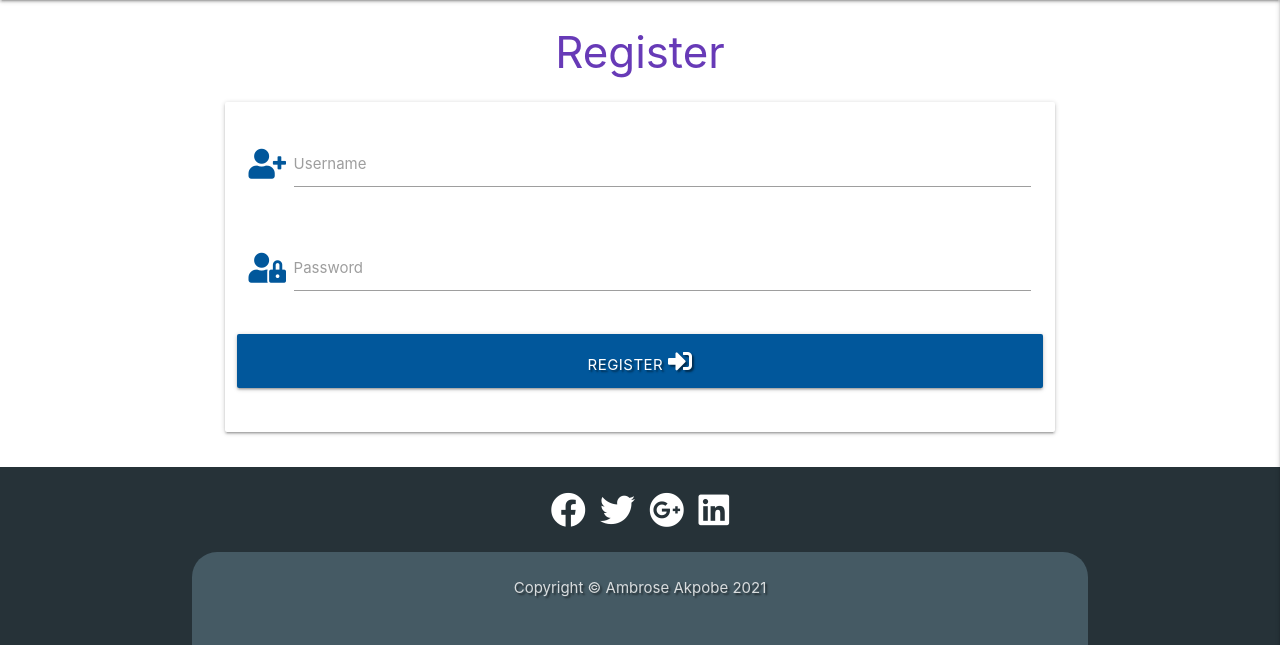
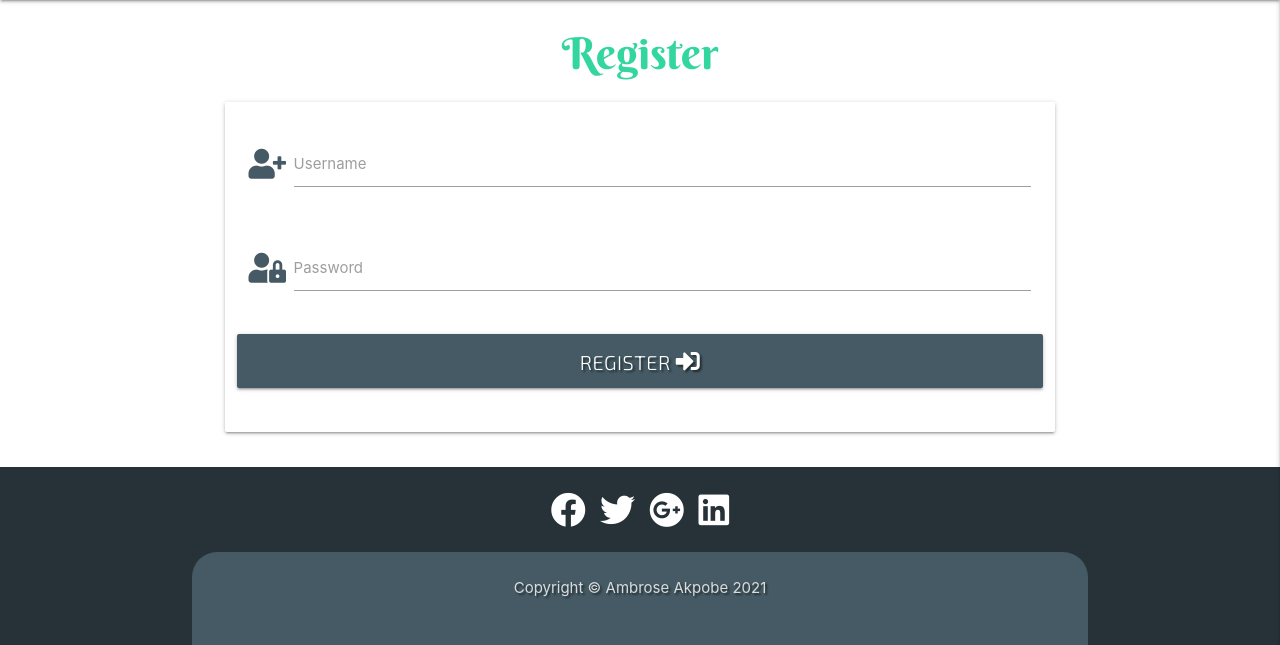
Before and after one commit to Rozdandy/africadelishms3, a Flask app: page /register in a window 1280 px wide. Shown: the part 172-817 px from the top of the page. Run offline with Flask 2, Linux system fonts and the light colour scheme; some libraries are stand-ins or nearby versions; some web fonts are replaced.

Commit message:
Format Profile.html and styled

```diff
--- a/static/css/style.css
+++ b/static/css/style.css
@@ -234,3 +234,13 @@ h4.search-button {
     color: #fff;
 
 }
+
+
+.reg-btn-color{
+    font-family: 'Exo 2', sans-serif;
+    font-size: 20px;
+    border: 5px;
+    color: #fff;
+    background-color: #455a64;
+
+}
--- a/templates/add_recipe.html
+++ b/templates/add_recipe.html
@@ -7,6 +7,7 @@
     <div class="row">
         <h3 class="headerz center-align">Add Recipe</h3>
     </div>
+
 
     <div class="container">
 
@@ -107,7 +108,7 @@
                     <input id="prep_duration" name="prep_duration" type="text" pattern="^[1-9][0-9]*$" class="validate"
                         required>
                     <label for="prep_duration">Preping time (in minutes)</label>
-                    <span class="helper-text" data-error="enter valid number" data-success="right">For example: 30</span>
+                    <span class="helper-text" data-error="valid number" data-success="right">For example: 20</span>
                 </div>
             </div>
 
@@ -119,7 +120,7 @@
                     <input id="cook_duration" name="cook_duration" type="text" pattern="^[1-9][0-9]*$"
                      class="validate" required>
                     <label for="cook_duration">How long will the actual cooking last?(in minutes)</label>
-                    <span class="helper-text" data-error="enter valid number" data-success="right">For examle: 30</span>
+                    <span class="helper-text" data-error="valid number" data-success="right">For examle: 20</span>
                 </div>
             </div>
 
--- a/templates/register.html
+++ b/templates/register.html
@@ -1,7 +1,7 @@
 {% extends "base.html" %}
 {% block content %}
 
-    <h3 class="center-align deep-purple-text lighten-2">Register</h3>
+    <h3 class="center-align headerz">Register</h3>
 
     <div class="row">
         <form class="col s12 m8 offset-m2" method="POST" action="{{ url_for('register') }}">
@@ -9,7 +9,7 @@
                 <!-- username -->
                 <div class="row">
 					<div class="input-field col s12">
-						<i class="fas fa-user-plus prefix light-blue-text text-darken-4"></i>
+						<i class="fas fa-user-plus prefix blue-grey-text text-darken-2"></i>
 						<input id="username" name="username" type="text" minlength="5"
                             maxlength="15" pattern="^[a-zA-Z0-9]{5,15}$" class="validate" required>
 						<label for="username">Username</label>
@@ -17,11 +17,11 @@
                 </div>
 
 
-                <!-- passowrd --------------------------->
+                <!--  -----------------------passowrd---->
 
                 <div class="row">
                     <div class="input-field col s12">
-						<i class="fas fa-user-lock prefix light-blue-text text-darken-4"></i>
+						<i class="fas fa-user-lock prefix blue-grey-text text-darken-2"></i>
                         <input id="password" name="password" type="password" minlength="5"
                             maxlength="15" pattern="^[a-zA-Z0-9]{5,15}$" class="validate" required>
                         <label for="password">Password</label>
@@ -29,11 +29,11 @@
                 </div>
 
 
-                <!-- register ----------------------------------->
+                <!--------------------------------- register --->
 
                 <div class="row">
-                    <button type="submit" class="col s12 btn-large light-blue darken-4 text-shadow">
-                        Register <i class="fas fa-sign-in-alt"></i>
+                    <button type="submit" class="col s12 btn-large reg-btn-color text-shadow">
+                        Register <i class="fas fa-sign-in-alt prefix"></i>
                     </button>
                 </div>
             </div>
```
Also changed, not shown: templates/edit_recipe.html (+38 -100 lines), templates/login.html (+5 -5 lines), templates/profile.html (+58 -11 lines).
